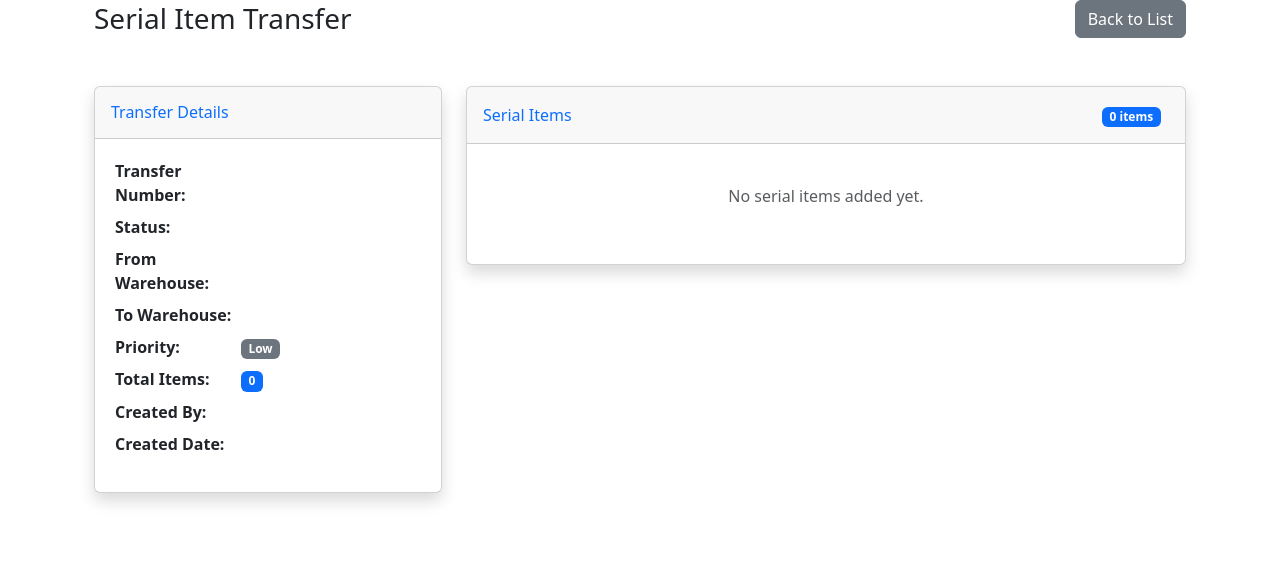
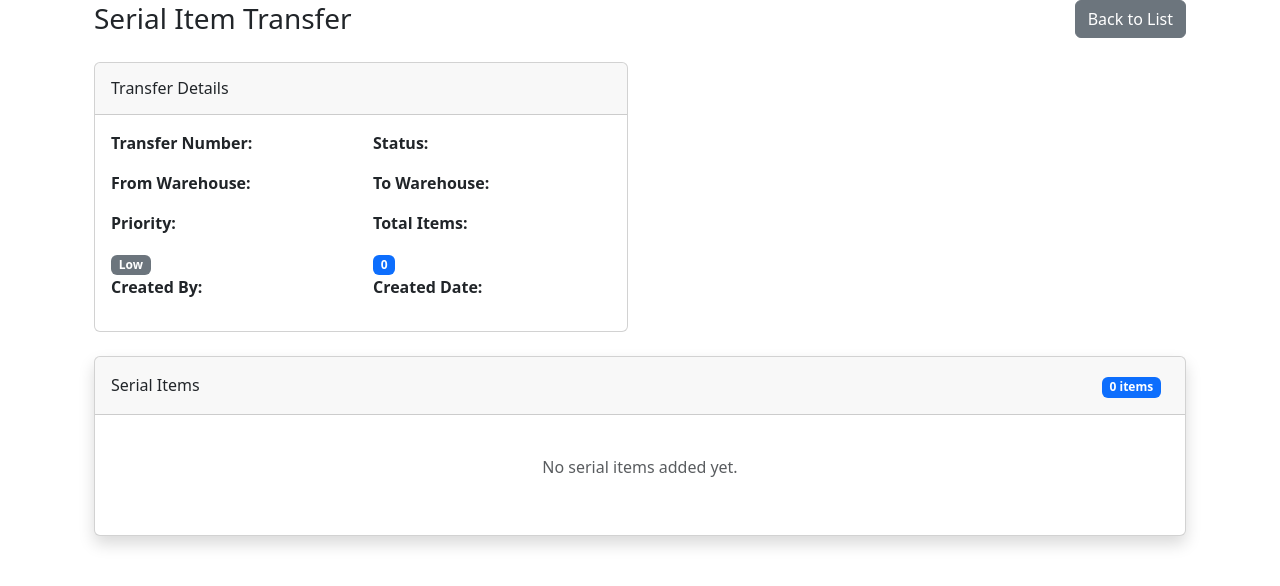
Before and after one commit to pragavigithub/BarCode_Dev_20250825, a Python web app: template templates/serial_item_transfer/detail.html in a window 1280 px wide. Shown: the top 586 px of the page. Run offline with Jinja, Linux system fonts and the light colour scheme; the template is opened without the code that fills it, so the values that code supplies are empty; some libraries are stand-ins or nearby versions.

Commit message:
Item Serial Screen Design

```diff
--- a/templates/serial_item_transfer/detail.html
+++ b/templates/serial_item_transfer/detail.html
@@ -7,7 +7,8 @@
     <div class="d-flex justify-content-between align-items-center mb-4">
         <h1 class="h3 mb-0 text-gray-800">Serial Item Transfer {{ transfer.transfer_number }}</h1>
         <div>
-            {% if transfer.status == 'draft' and (transfer.user_id == current_user.id or current_user.role in ['admin', 'manager']) %}
+            {% if transfer.status == 'draft' and (transfer.user_id == current_user.id or current_user.role in ['admin',
+            'manager']) %}
             <button type="button" class="btn btn-success" onclick="submitTransfer()">
                 <i class="fas fa-paper-plane"></i> Submit for QC
             </button>
@@ -23,7 +24,8 @@
         <div class="col-12">
             {% if transfer.status == 'draft' %}
             <div class="alert alert-secondary">
-                    <i class="fas fa-edit"></i> This transfer is in <strong>Draft</strong> status. You can add/remove items and submit for QC approval.
+                <i class="fas fa-edit"></i> This transfer is in <strong>Draft</strong> status. You can add/remove items
+                and submit for QC approval.
             </div>
             {% elif transfer.status == 'submitted' %}
             <div class="alert alert-warning">
@@ -31,7 +33,8 @@
             </div>
             {% elif transfer.status == 'qc_approved' %}
             <div class="alert alert-success">
-                    <i class="fas fa-check-circle"></i> This transfer has been <strong>QC Approved</strong> and is ready for posting.
+                <i class="fas fa-check-circle"></i> This transfer has been <strong>QC Approved</strong> and is ready for
+                posting.
             </div>
             {% elif transfer.status == 'posted' %}
             <div class="alert alert-primary">
@@ -46,24 +49,20 @@
             </div>
             {% endif %}
         </div>
+        <!-- Transfer Details -->
+        <div class="col-md-6">
+            <div class="card">
+                <div class="card-header py-3">
+                    <h6 class="mb-0">Transfer Details</h6>
+                </div>
+                <div class="card-body">
+                    <div class="row">
+                        <div class="col-sm-6">
+                            <p><strong>Transfer Number:</strong><br>{{ transfer.transfer_number }}</p>
                         </div>
 
-    <div class="row">
-        <!-- Transfer Details -->
-        <div class="col-lg-4">
-            <div class="card shadow mb-4">
-                <div class="card-header py-3">
-                    <h6 class="m-0 font-weight-bold text-primary">Transfer Details</h6>
-                </div>
-                <div class="card-body">
-                    <table class="table table-borderless table-sm">
-                        <tr>
-                            <th width="40%">Transfer Number:</th>
-                            <td>{{ transfer.transfer_number }}</td>
-                        </tr>
-                        <tr>
-                            <th>Status:</th>
-                            <td>
+                        <div class="col-sm-6">
+                            <p><strong>Status:</strong></p>
                             {% if transfer.status == 'draft' %}
                             <span class="badge bg-secondary">Draft</span>
                             {% elif transfer.status == 'submitted' %}
@@ -75,19 +74,18 @@
                             {% elif transfer.status == 'rejected' %}
                             <span class="badge bg-danger">Rejected</span>
                             {% endif %}
-                            </td>
-                        </tr>
-                        <tr>
-                            <th>From Warehouse:</th>
-                            <td><span class="badge bg-info">{{ transfer.from_warehouse }}</span></td>
-                        </tr>
-                        <tr>
-                            <th>To Warehouse:</th>
-                            <td><span class="badge bg-info">{{ transfer.to_warehouse }}</span></td>
-                        </tr>
-                        <tr>
-                            <th>Priority:</th>
-                            <td>
+                        </div>
+                        <div class="col-sm-6">
+                            <p><strong>From Warehouse:</strong></p>
+                            <span class="badge bg-info">{{ transfer.from_warehouse }}</span>
+                        </div>
+                        <div class="col-sm-6">
+                            <p><strong>To Warehouse:</strong></p>
+                            <span class="badge bg-info">{{ transfer.to_warehouse }}</span>
+                        </div>
+                        <div class="col-sm-6">
+                            <p><strong>Priority:</strong></p>
+
                             {% if transfer.priority == 'urgent' %}
                             <span class="badge bg-danger">Urgent</span>
                             {% elif transfer.priority == 'high' %}
@@ -97,42 +95,49 @@
                             {% else %}
                             <span class="badge bg-secondary">Low</span>
                             {% endif %}
-                            </td>
-                        </tr>
-                        <tr>
-                            <th>Total Items:</th>
-                            <td><span class="badge bg-primary">{{ transfer.items|length }}</span></td>
-                        </tr>
-                        <tr>
-                            <th>Created By:</th>
-                            <td>{{ transfer.user.username }}</td>
-                        </tr>
-                        <tr>
-                            <th>Created Date:</th>
-                            <td>{{ transfer.created_at.strftime('%Y-%m-%d %H:%M') }}</td>
-                        </tr>
+
+                        </div>
+                        <div class="col-sm-6">
+                            <p><strong>Total Items:</strong></p>
+                            <span class="badge bg-primary">{{ transfer.items|length }}</span>
+                        </div>
+                        <div class="col-sm-6">
+                            <p><strong>Created By:</strong></p>
+                            <span class="badge bg-primary">{{ transfer.user.username }}</span>
+                        </div>
+                        <div class="col-sm-6">
+                            <p><strong>Created Date:</strong></p>
+                            <span class="badge bg-primary">{{ transfer.created_at.strftime('%Y-%m-%d %H:%M') }}</span>
+                        </div>
                         {% if transfer.notes %}
-                        <tr>
-                            <th>Notes:</th>
-                            <td>{{ transfer.notes }}</td>
-                        </tr>
+                        <div class="col-sm-6">
+                            <p><strong>Notes:</strong></p>
+                            <span class="badge bg-primary">{{ transfer.notes }}</span>
+                        </div>
                         {% endif %}
                         </table>
                     </div>
                 </div>
+            </div>
 
+        </div>
+        <div class="col-md-6">
             <!-- Add Serial Item Form -->
-            {% if transfer.status == 'draft' and (transfer.user_id == current_user.id or current_user.role in ['admin', 'manager']) %}
+            {% if transfer.status == 'draft' and (transfer.user_id == current_user.id or current_user.role in
+            ['admin', 'manager']) %}
+
             <div class="card shadow">
                 <div class="card-header py-3 d-flex justify-content-between align-items-center">
-                    <h6 class="m-0 font-weight-bold text-success">Add Serial Items</h6>
+                    <h6 class="mb-0">Add Serial Items</h6>
                     <small class="text-muted">Line by Line Entry</small>
                 </div>
                 <div class="card-body">
                     <div class="alert alert-info alert-sm">
                         <small>
                             <i class="fas fa-info-circle"></i>
-                            Enter serial number and press <kbd>Tab</kbd> or <kbd>Enter</kbd> to validate and add immediately to the list
+                            Enter serial number and press <kbd>Tab</kbd> or <kbd>Enter</kbd> to validate and
+                            add
+                            immediately to the list
                         </small>
                     </div>
 
@@ -146,7 +151,8 @@
                             <div class="col-10">
                                 <label class="form-label small text-muted">Serial Number</label>
                                 <input type="text" class="form-control serial-input" data-line="1"
-                                       placeholder="Enter serial number and press Tab/Enter" autocomplete="off">
+                                       placeholder="Enter serial number and press Tab/Enter"
+                                       autocomplete="off">
                                 <div class="feedback-area mt-1" style="min-height: 20px;">
                                     <!-- Validation feedback will appear here -->
                                 </div>
@@ -155,7 +161,8 @@
                     </div>
 
                     <div class="d-flex justify-content-between align-items-center mt-3">
-                        <button type="button" class="btn btn-outline-secondary btn-sm" onclick="clearAllInputs()">
+                        <button type="button" class="btn btn-outline-secondary btn-sm"
+                                onclick="clearAllInputs()">
                             <i class="fas fa-eraser"></i> Clear All
                         </button>
                         <button type="button" class="btn btn-info" onclick="submitAllValidatedSerials()">
@@ -166,12 +173,14 @@
             </div>
             {% endif %}
         </div>
+    </div>
 
+
+    <div class="row-col-4">
         <!-- Serial Items List -->
-        <div class="col-lg-8">
         <div class="card shadow">
             <div class="card-header py-3 d-flex justify-content-between align-items-center">
-                    <h6 class="m-0 font-weight-bold text-primary">Serial Items</h6>
+                <h6 class="mb-0">Serial Items</h6>
                 <div>
                     <span class="badge bg-primary me-2">{{ transfer.items|length }} items</span>
                 </div>
@@ -179,7 +188,8 @@
             <div class="card-body">
                 {% if transfer.items %}
                 <div class="table-responsive">
-                        <table class="table table-bordered table-sm" id="serialItemsTable" style="font-size: 0.9rem;">
+                    <table class="table table-bordered table-sm" id="serialItemsTable"
+                           style="font-size: 0.9rem;">
                         <thead class="table-dark">
                         <tr>
                             <th style="width: 60px;">Line</th>
@@ -190,7 +200,8 @@
                             <th style="width: 90px;">To WH</th>
                             <th style="width: 90px;">Validation</th>
                             <th style="width: 50px;">Qty</th>
-                                    {% if transfer.status == 'draft' and (transfer.user_id == current_user.id or current_user.role in ['admin', 'manager']) %}
+                            {% if transfer.status == 'draft' and (transfer.user_id == current_user.id or
+                            current_user.role in ['admin', 'manager']) %}
                             <th style="width: 120px;">Actions</th>
                             {% endif %}
                         </tr>
@@ -203,8 +214,10 @@
                             </td>
                             <td class="align-middle">
                                 <code class="text-primary fw-bold">{{ item.serial_number }}</code>
-                                        {% if transfer.items|selectattr("serial_number", "equalto", item.serial_number)|list|length > 1 %}
-                                            <i class="fas fa-exclamation-triangle text-warning ms-1" title="Duplicate serial number"></i>
+                                {% if transfer.items|selectattr("serial_number", "equalto",
+                                item.serial_number)|list|length > 1 %}
+                                <i class="fas fa-exclamation-triangle text-warning ms-1"
+                                   title="Duplicate serial number"></i>
                                 {% endif %}
                             </td>
                             <td class="align-middle">
@@ -235,19 +248,20 @@
                                 {% endif %}
                             </td>
                             <td class="text-center align-middle">{{ item.quantity }}</td>
-                                    {% if transfer.status == 'draft' and (transfer.user_id == current_user.id or current_user.role in ['admin', 'manager']) %}
+                            {% if transfer.status == 'draft' and (transfer.user_id == current_user.id or
+                            current_user.role in ['admin', 'manager']) %}
                             <td class="align-middle">
                                 <div class="btn-group" role="group">
                                     {% if item.validation_status == 'failed' %}
                                     <button type="button" class="btn btn-sm btn-outline-warning"
                                             onclick="revalidateItem({{ item.id }})"
                                             title="{{ item.validation_error }}">
-                                                    <i class="fas fa-redo"></i>
+                                        <i class="fas fa-redo">update</i>
                                     </button>
                                     {% endif %}
                                     <button type="button" class="btn btn-sm btn-outline-danger"
                                             onclick="deleteItem({{ item.id }}, '{{ item.serial_number }}')">
-                                                <i class="fas fa-trash"></i>
+                                        <i class="fas fa-trash">Delete</i>
                                     </button>
                                 </div>
                             </td>
@@ -274,7 +288,8 @@
                         <li><code>{{ serial }}</code> appears {{ items|length }} times</li>
                         {% endfor %}
                     </ul>
-                        <small class="d-block mt-2">Please review and delete unwanted duplicates before submitting.</small>
+                    <small class="d-block mt-2">Please review and delete unwanted duplicates before
+                        submitting.</small>
                 </div>
                 {% endif %}
 
@@ -283,7 +298,8 @@
                     <div class="col-md-4">
                         <div class="card bg-success text-white">
                             <div class="card-body text-center">
-                                    <h5>{{ transfer.items|selectattr("validation_status", "equalto", "validated")|list|length }}</h5>
+                                <h5>{{ transfer.items|selectattr("validation_status", "equalto",
+                                    "validated")|list|length }}</h5>
                                 <small>Validated Items</small>
                             </div>
                         </div>
@@ -291,7 +307,8 @@
                     <div class="col-md-4">
                         <div class="card bg-danger text-white">
                             <div class="card-body text-center">
-                                    <h5>{{ transfer.items|selectattr("validation_status", "equalto", "failed")|list|length }}</h5>
+                                <h5>{{ transfer.items|selectattr("validation_status", "equalto",
+                                    "failed")|list|length }}</h5>
                                 <small>Failed Items</small>
                             </div>
                         </div>
@@ -310,7 +327,8 @@
                 <div class="row mt-4">
                     <div class="col-12">
                         <div class="d-flex justify-content-end gap-2">
-                                {% if transfer.status == 'draft' and (transfer.user_id == current_user.id or current_user.role in ['admin', 'manager']) %}
+                            {% if transfer.status == 'draft' and (transfer.user_id == current_user.id or
+                            current_user.role in ['admin', 'manager']) %}
                             <button type="button" class="btn btn-primary" onclick="submitTransfer()">
                                 <i class="fas fa-paper-plane"></i> Submit for QC Approval
                             </button>
@@ -318,7 +336,8 @@
                             <div class="alert alert-info mb-0">
                                 <i class="fas fa-info-circle"></i>
                                 Transfer is QC approved. SAP posting is available from the QC Dashboard.
-                                        <a href="{{ url_for('qc_dashboard') }}" class="btn btn-sm btn-outline-primary ms-2">
+                                <a href="{{ url_for('qc_dashboard') }}"
+                                   class="btn btn-sm btn-outline-primary ms-2">
                                     <i class="fas fa-external-link-alt"></i> Go to QC Dashboard
                                 </a>
                             </div>
@@ -339,16 +358,19 @@
                 <div class="text-center py-4">
                     <i class="fas fa-box-open fa-3x text-muted mb-3"></i>
                     <p class="text-muted">No serial items added yet.</p>
-                        {% if transfer.status == 'draft' and (transfer.user_id == current_user.id or current_user.role in ['admin', 'manager']) %}
+                    {% if transfer.status == 'draft' and (transfer.user_id == current_user.id or
+                    current_user.role in ['admin', 'manager']) %}
                     <p class="text-muted">Use the form on the left to add serial items.</p>
                     {% endif %}
+                </div>
+
+            </div>
+
         </div>
         {% endif %}
     </div>
 </div>
-        </div>
-    </div>
-</div>
+
 {% endblock %}
 
 {% block scripts %}
```
Lines whose indentation alone changed are shown as unchanged.
